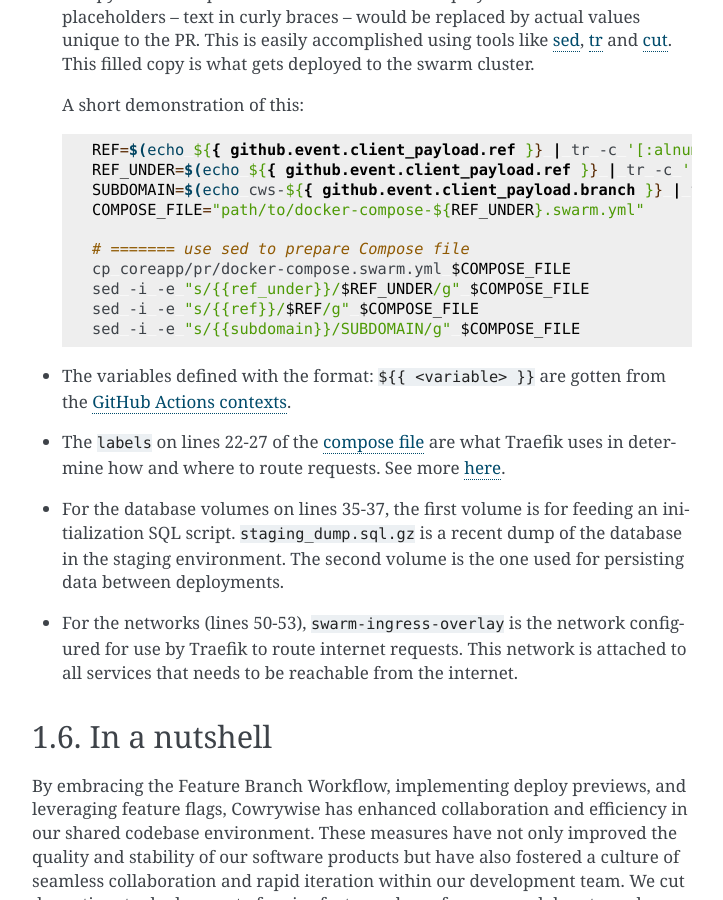
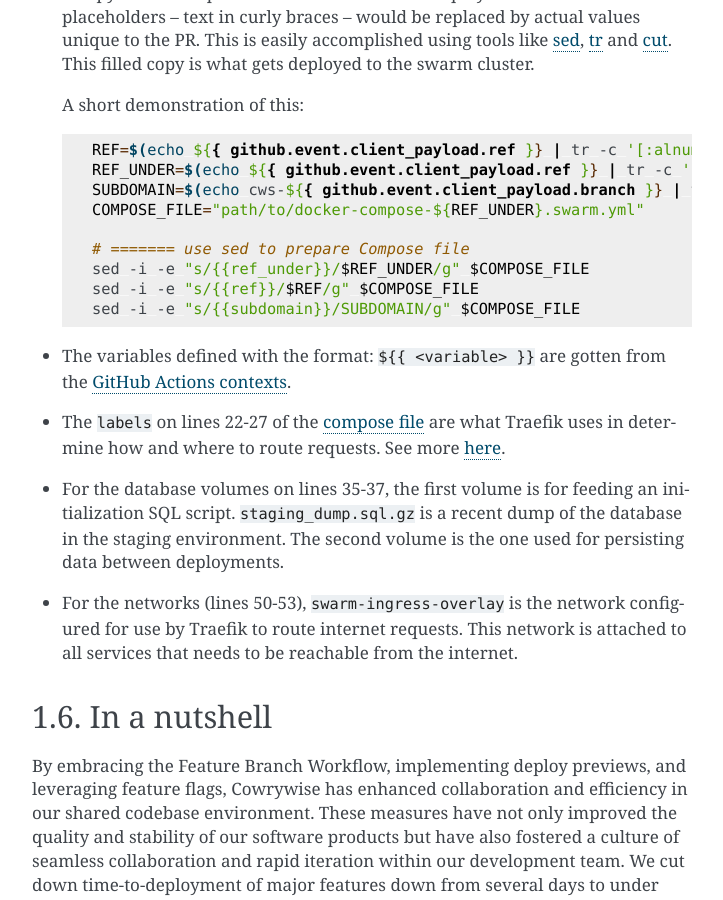
Before and after one commit to cAtaman/blog, a Sphinx documentation site: the page built from source/dev_workflows.rst, in a window 1280 px wide and 900 px high, scrolled down 6976 px. Shown: the whole window, without its empty margins (388-1111 px from the left). Built offline with Sphinx 7.4.7, drawn with Linux system fonts in a browser that asks for light colours.

Commit message:
remove coreapp reference

```diff
--- a/source/dev_workflows.rst
+++ b/source/dev_workflows.rst
@@ -193,7 +193,6 @@ Explaining the template
     COMPOSE_FILE="path/to/docker-compose-${REF_UNDER}.swarm.yml"
 
     # ======= use sed to prepare Compose file
-    cp coreapp/pr/docker-compose.swarm.yml $COMPOSE_FILE
     sed -i -e "s/{{ref_under}}/$REF_UNDER/g" $COMPOSE_FILE
     sed -i -e "s/{{ref}}/$REF/g" $COMPOSE_FILE
     sed -i -e "s/{{subdomain}}/SUBDOMAIN/g" $COMPOSE_FILE
```
